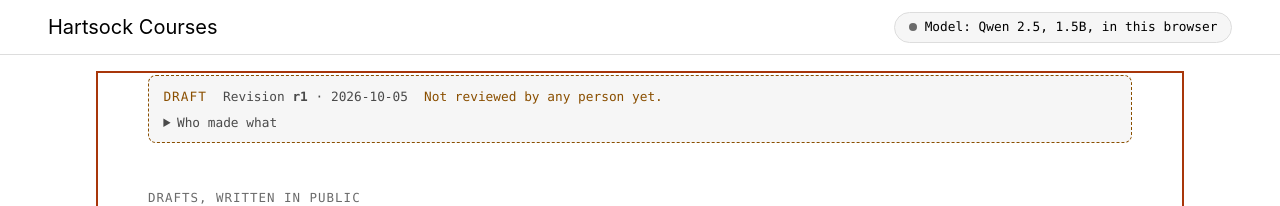
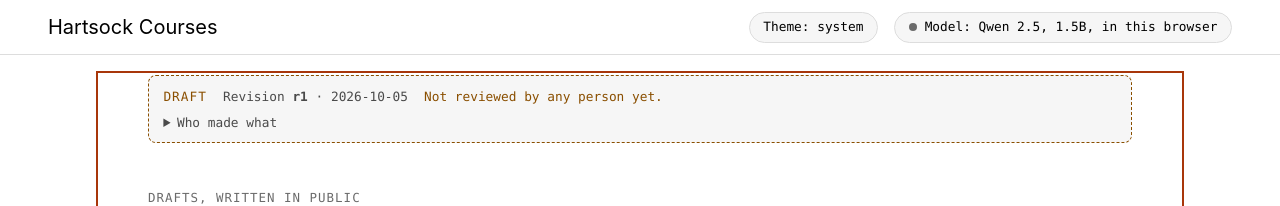
Before and after one commit to hartsock/hartsock.github.io, a Jekyll site: the page courses/index.html, which Jekyll copies as it is, in a window 1280 px wide. Shown: the top 206 px of the page. Built offline with Jekyll 4.4.1, drawn with Linux system fonts in a browser that asks for light colours; some web fonts are replaced.

Commit message:
courses: drop web fonts, apply a saved theme before first paint
WHAT: remove the Google Fonts links; a two-line inline script sets data-theme from localStorage before render; add the theme button. WHY: site fonts are system stacks, and a saved light/dark choice must not flash the wrong theme.

```diff
--- a/courses/index.html
+++ b/courses/index.html
@@ -4,15 +4,15 @@
 <meta charset="utf-8">
 <meta name="viewport" content="width=device-width, initial-scale=1, viewport-fit=cover">
 <meta name="robots" content="noindex">
+<script>try{var t=localStorage.getItem("site.theme");if(t==="light"||t==="dark")document.documentElement.dataset.theme=t}catch(e){}</script>
 <title>Hartsock Courses</title>
-<link rel="preconnect" href="https://fonts.googleapis.com">
-<link rel="stylesheet" href="https://fonts.googleapis.com/css2?family=Libre+Caslon+Display&family=Source+Serif+4:ital,opsz,wght@0,8..60,400;0,8..60,600;1,8..60,400&family=IBM+Plex+Mono:wght@400;500&display=swap">
 <link rel="stylesheet" href="app/app.css">
 </head>
 <body>
 <header class="appbar">
   <a class="brand" href="#/">Hartsock Courses</a>
   <nav class="crumbs" id="crumbs" aria-label="Where you are"></nav>
+  <button class="chip" id="themeBtn" type="button" aria-label="Color theme">Theme: system</button>
   <button class="chip" id="connChip" type="button" aria-haspopup="dialog" aria-controls="settings">
     <span class="dot" id="connDot" aria-hidden="true"></span><span id="connText">Model: not set up</span>
   </button>
```
